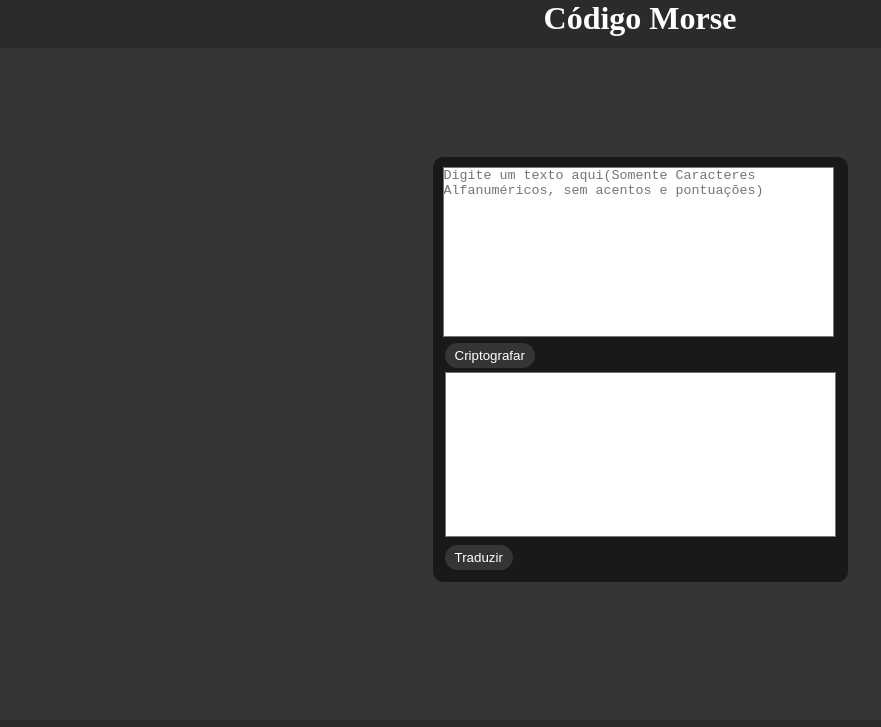
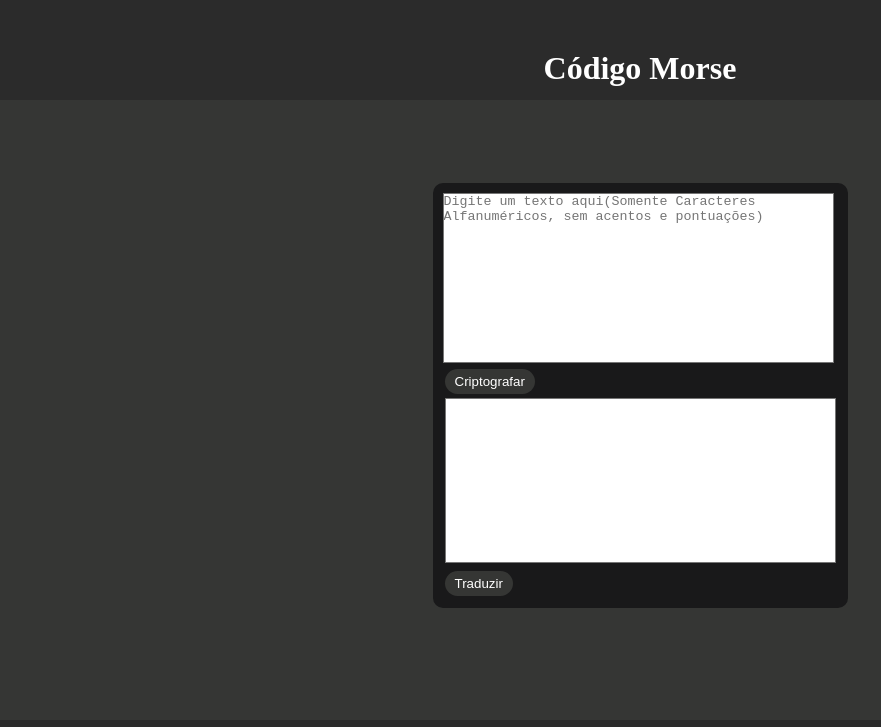
Before and after one commit to Hugonogo/decodificador_de_codigo_morse, a plain HTML site: page index.html in a window 1280 px wide. Shown: the top 727 px of the page, without its empty margins (0-881 px from the left). Drawn offline with Linux system fonts and the light colour scheme.

Commit message:
Update style.css

```diff
--- a/style.css
+++ b/style.css
@@ -13,15 +13,14 @@ body{
 }
 header{
     width: 100%;
-    height: 48px;
+    height: 60px;
     background-color: #2b2b2b;
     color: white;
+    text-align: center;
+    padding: 50px;
 
-    text-align: center;
 
 }
-
-
 main{
     display: flex;
     margin: auto;
```
